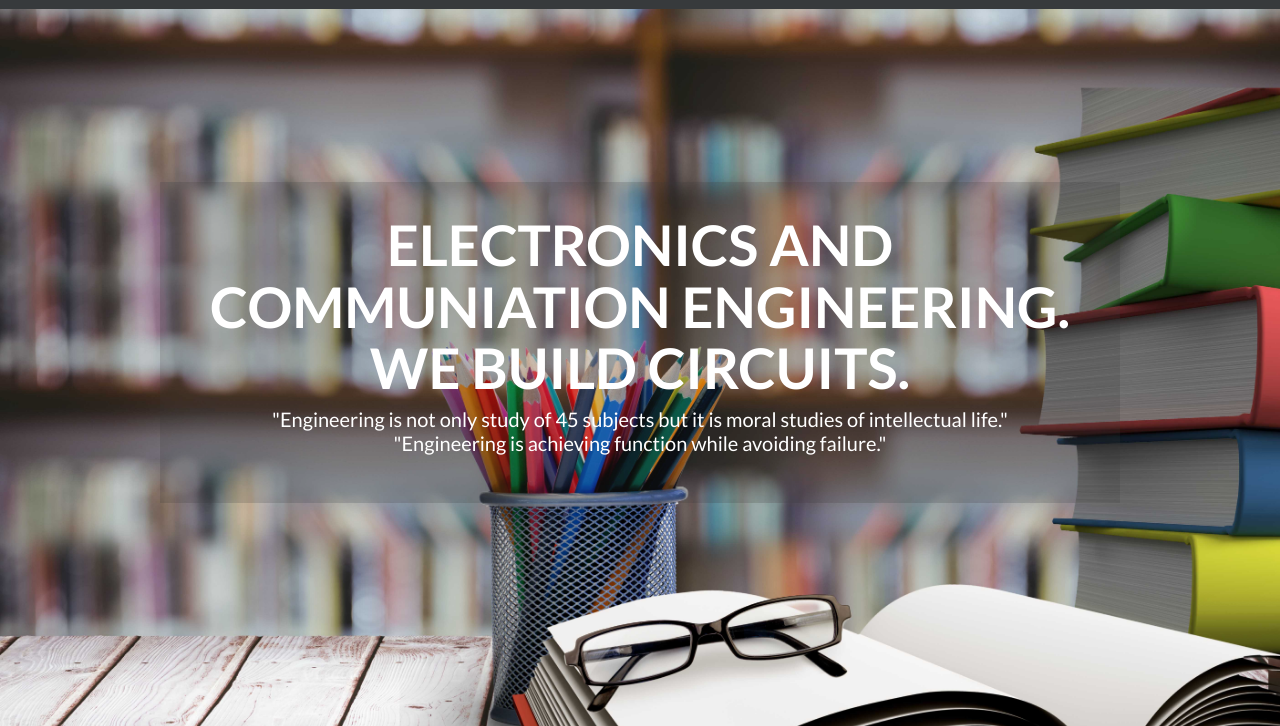
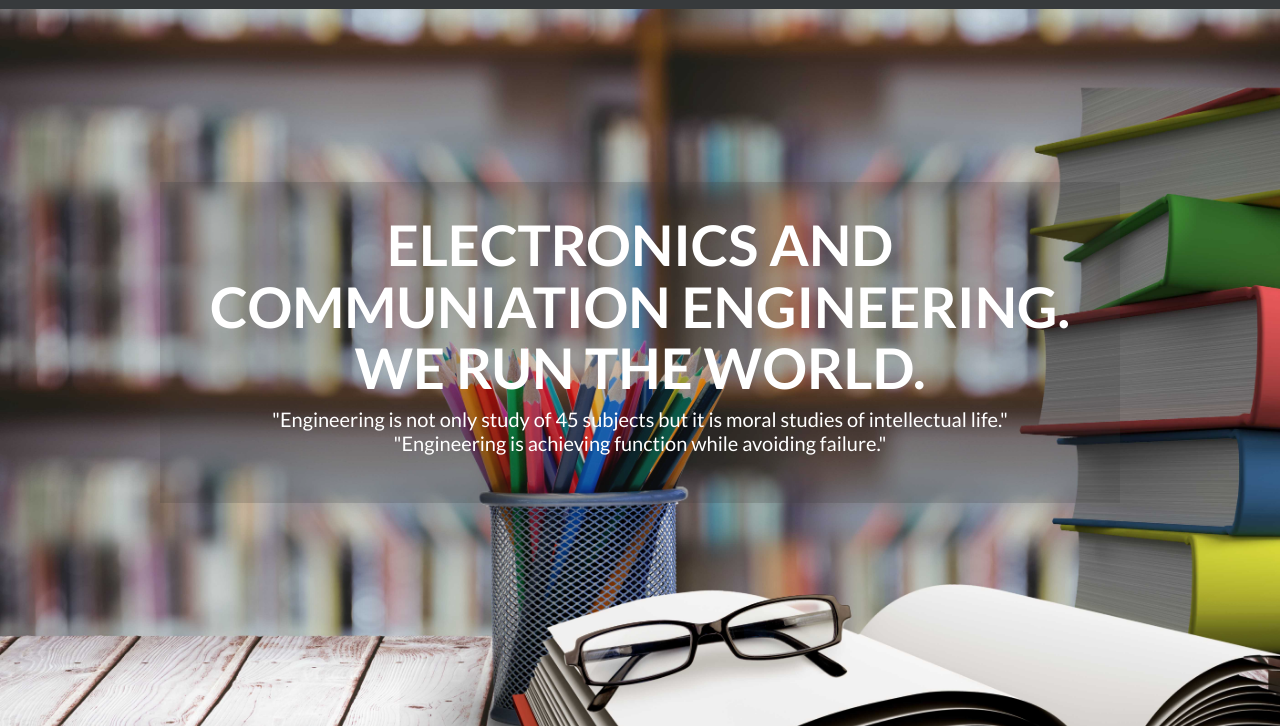
Before and after one commit to nabincodes/manit-ece-6th-sem, a plain HTML site: page index.html in a window 1280 px wide. Shown: the part 74-800 px from the top of the page. Drawn offline with Linux system fonts and the light colour scheme; a script that the page names is missing.

Commit message:
updated index file

```diff
--- a/index.html
+++ b/index.html
@@ -79,7 +79,7 @@
         <div class="container">
           <div class="row">
             <div class="col-md-12">
-              <h1 class="display-4">Electronics and Communiation Engineering. <br> We build Circuits.</h1>
+              <h1 class="display-4">Electronics and Communiation Engineering. <br> We run the World.</h1>
               <p class="lead">"Engineering is not only study of 45 subjects but it is moral studies of intellectual life." <br>
 "Engineering is achieving function while avoiding failure."</p>
             </div>
```
